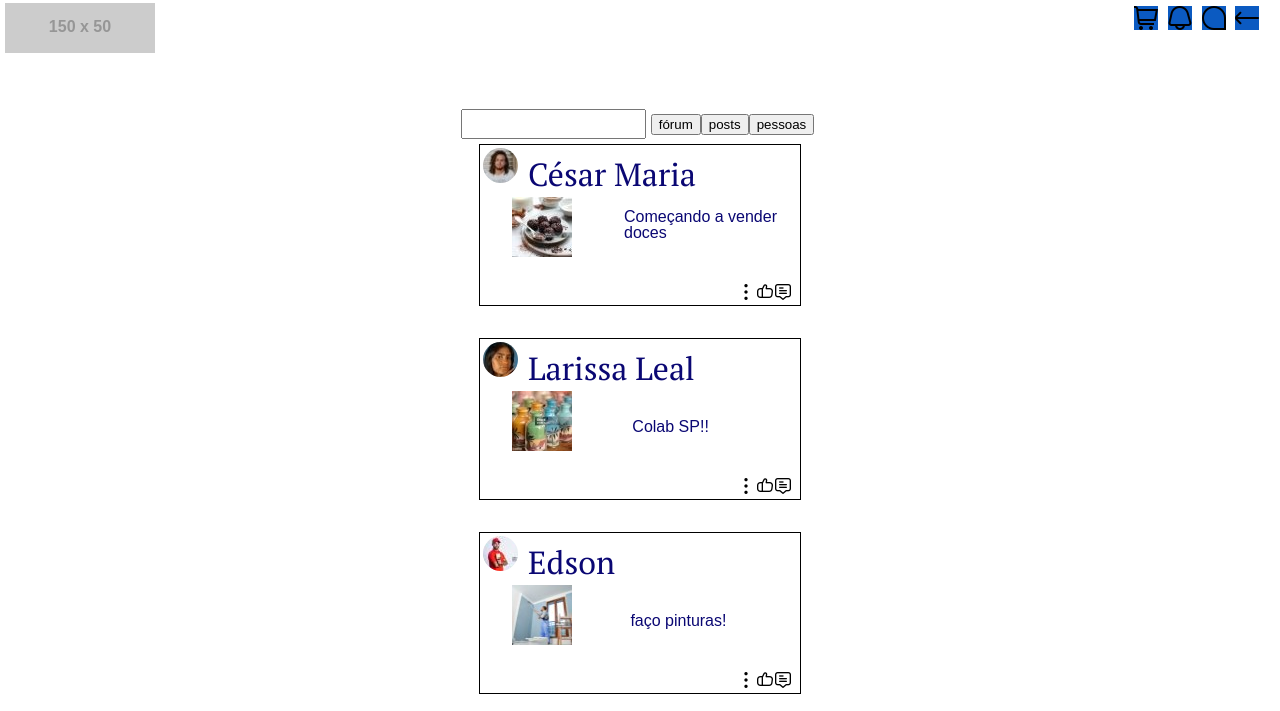
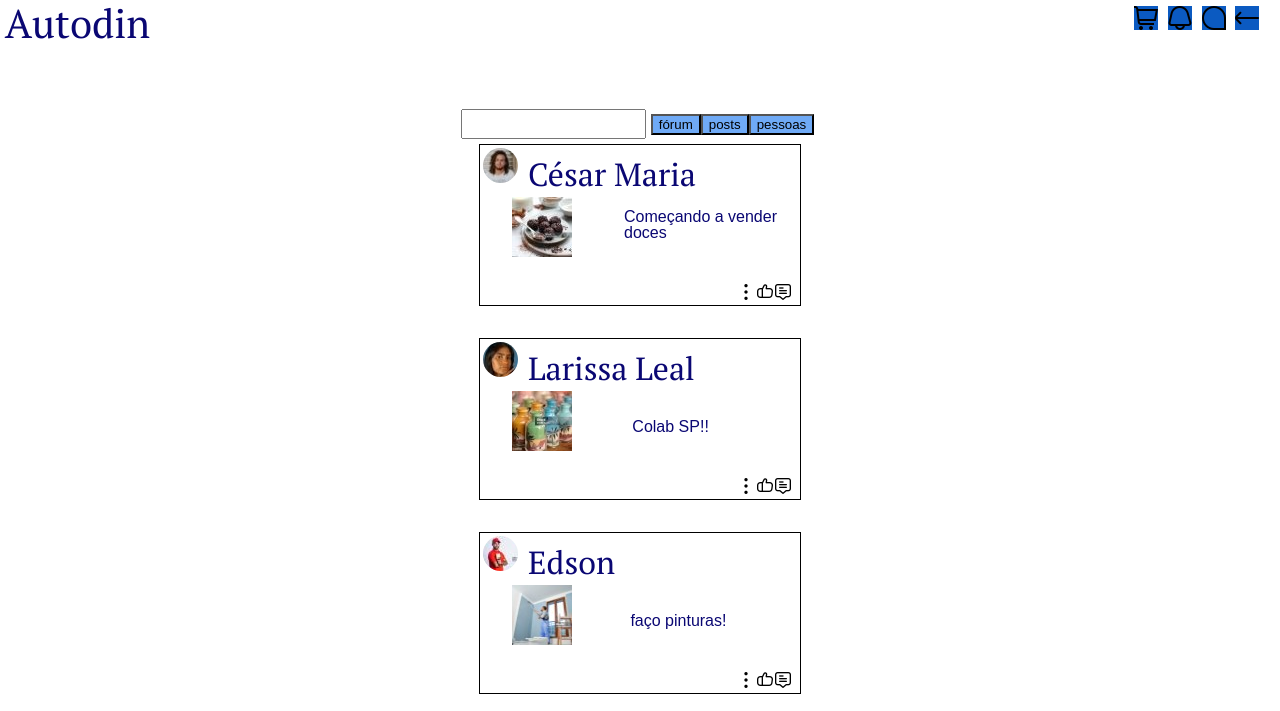
Before and after one commit to MaxG-Mattos/Equipe5_TurmaC, a plain HTML site: page busca.html in a window 1280 px wide. Shown: the top 711 px of the page. Drawn offline with Linux system fonts and the light colour scheme; placeholder pictures from the web are drawn by us; a web font is replaced by a local one.

Commit message:
atualizações

```diff
--- a/busca.html
+++ b/busca.html
@@ -10,7 +10,7 @@
 </head>
 <body>
     <header>
-        <h1><a href="#"><img src="https://fakeimg.pl/150x50" alt="Logo"></a></h1>
+        <h1>Autodin</h1>
         <nav class="topo">
             <a href="#"><img src="img/carrinho-de-compras.png" alt="Carrinho"></a> <!--- lemrar de colocar aqui o local da pagina do carrinhio-->
             <a href="#"><img src="img/sino.png" alt="Notificações"></a> <!--colocar link da pagina de notificações-->
@@ -22,9 +22,9 @@
         <div class="linha"> <!--NOVO-->
             <input type="search" name = 'Buscar'>
             <ul class="linha">
-                <li><button>fórum</button></li>
-                <li><button>posts</button></li>
-                <li><button>pessoas</button></li>
+                <li><button class = "botao">fórum</button></li>
+                <li><button class = "botao">posts</button></li>
+                <li><button class = "botao">pessoas</button></li>
             </ul>
         </div>
 
--- a/css/index.css
+++ b/css/index.css
@@ -279,6 +279,9 @@ div.user h2{
 
 }
 
+.botao {
+    background-color:#6FAAF6
+}
 
 /* FONTES */
 
```
Also changed, not shown: index.html (+2 -2 lines), perfil.html (+1 -1 lines), post_final.html (+1 -1 lines).
